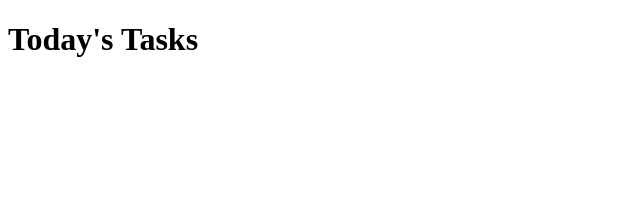
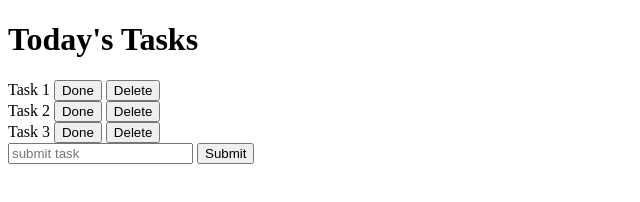
Before and after one commit to DanielPelnar/to-do-list-plain-javascript, a plain HTML site: page index.html in a window 1280 px wide. Shown: the whole page, without its empty margins (0-640 px from the left). Drawn offline with Linux system fonts and the light colour scheme.

Commit message:
basic layout

```diff
--- a/index.html
+++ b/index.html
@@ -7,6 +7,32 @@
         <link rel="stylesheet" type="text/css" href="main.css" />
     </head>
     <body>
-        <h1>Today's Tasks</h1>
+        <div id="mainFrame">
+            <h1>Today's Tasks</h1>
+            <div id="tasks">
+                <div className="task">
+                    Task 1
+                    <button className="done">Done</button>
+                    <button className="delete">Delete</button>
+                </div>
+                <div className="task">
+                    Task 2
+                    <button className="done">Done</button>
+                    <button className="delete">Delete</button>
+                </div>
+                <div className="task">
+                    Task 3
+                    <button className="done">Done</button>
+                    <button className="delete">Delete</button>
+                </div>
+            </div>
+            <div id="control">
+                <form>
+                    <input type="text" placeholder="submit task">
+                    <input type="submit">
+                </form>
+            </div>
+        </div>
+
     </body>
 </html>
```
